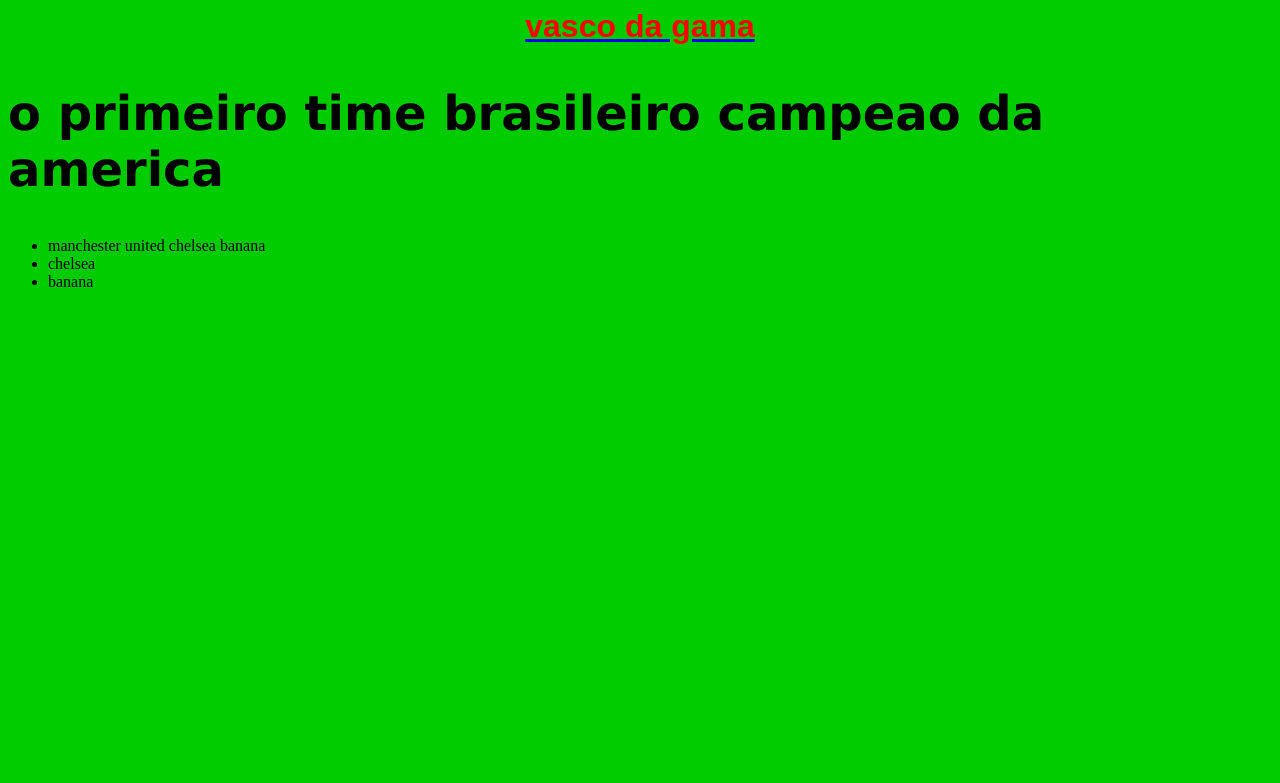
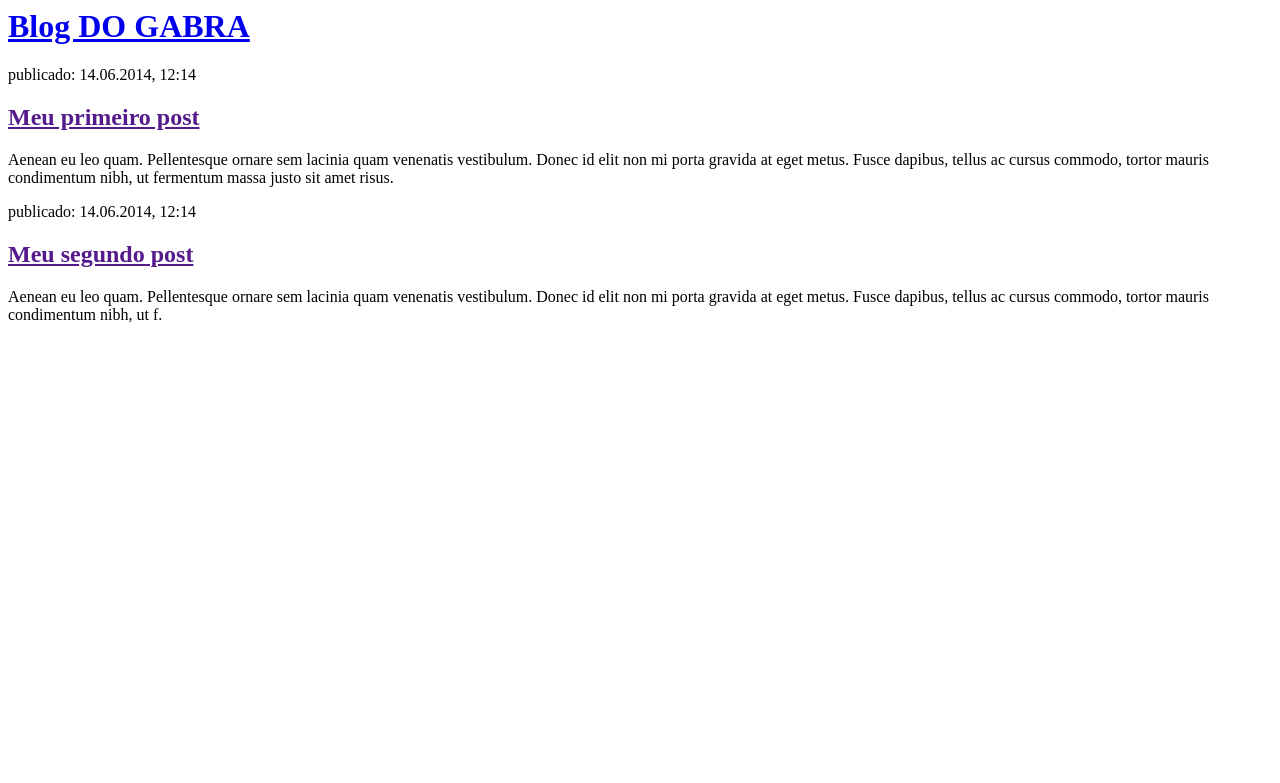
Before and after one commit to gabriel1898/blog, a Django app: page / in a window 1280 px wide. Shown: the top 783 px of the page. Run offline with Django 3.2, Linux system fonts and the light colour scheme.

Commit message:
add zueira do vasco e update post list blog do gabra

```diff
--- a/blog/templates/blog/post_list.html
+++ b/blog/templates/blog/post_list.html
@@ -1,14 +1,22 @@
 <html>
-<head>
-	<title>FUTE</title>
-</head>
-<body style="background-color:#00cc00;">
-	<a href="https://sociogigante.com/"><h1 style="color:#ff0000;text-align:center;font-family:arial;text-decoration:none;">vasco da gama</h1></a>
-	<h2 style="font-size:300%;font-family:verdana;">o primeiro time brasileiro campeao da america</h2>
-	<ul>
-		<li>manchester united chelsea banana</li>
-		<li>chelsea</li>
-		<li>banana</li>
-	</ul>
-</body>
+    <head>
+        <title>Blog DO GABRA</title>
+    </head>
+    <body>
+        <div>
+            <h1><a href="/">Blog DO GABRA</a></h1>
+        </div>
+
+        <div>
+            <p>publicado: 14.06.2014, 12:14</p>
+            <h2><a href="">Meu primeiro post</a></h2>
+            <p>Aenean eu leo quam. Pellentesque ornare sem lacinia quam venenatis vestibulum. Donec id elit non mi porta gravida at eget metus. Fusce dapibus, tellus ac cursus commodo, tortor mauris condimentum nibh, ut fermentum massa justo sit amet risus.</p>
+        </div>
+
+        <div>
+            <p>publicado: 14.06.2014, 12:14</p>
+            <h2><a href="">Meu segundo post</a></h2>
+            <p>Aenean eu leo quam. Pellentesque ornare sem lacinia quam venenatis vestibulum. Donec id elit non mi porta gravida at eget metus. Fusce dapibus, tellus ac cursus commodo, tortor mauris condimentum nibh, ut f.</p>
+        </div>
+    </body>
 </html>
```
Also changed, not shown: blog/templates/blog/zueira-do-vasco.html (added, +14 -0 lines).
